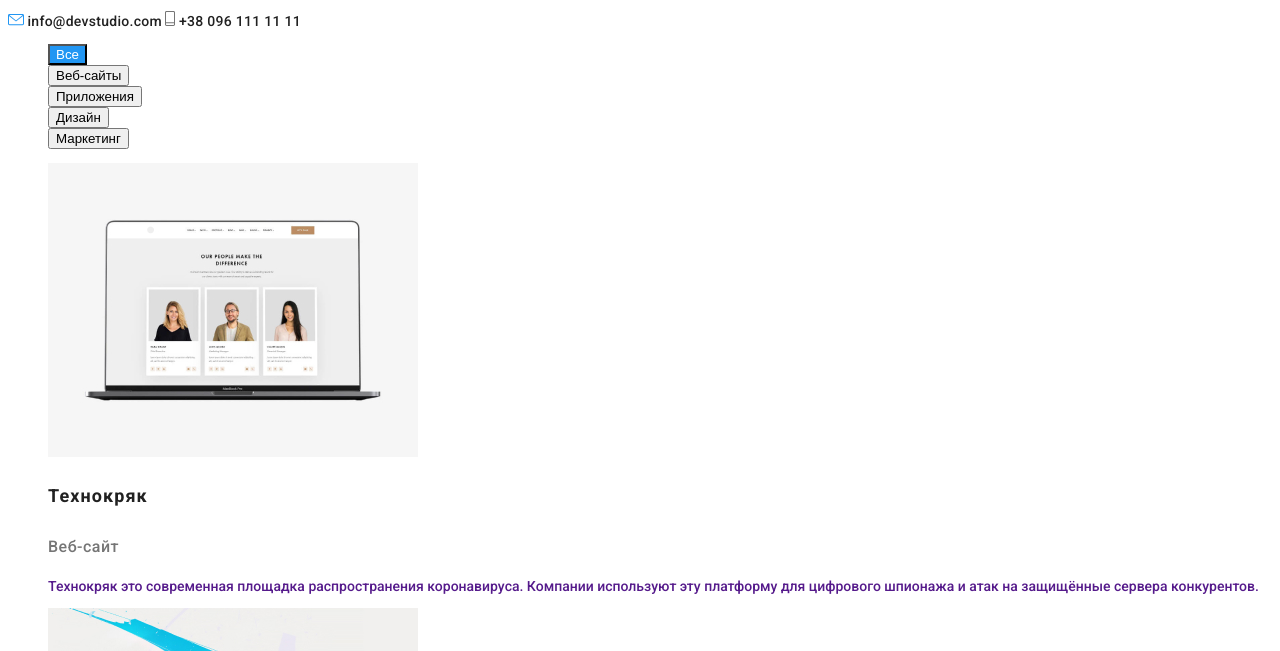
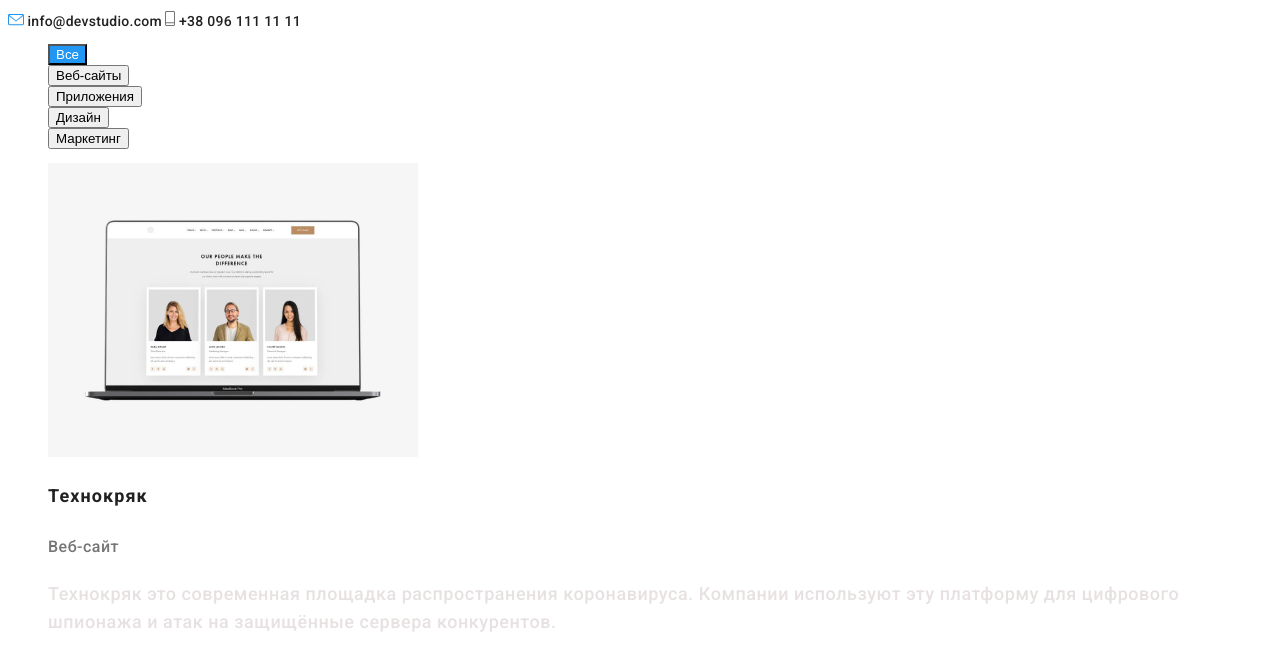
Before and after one commit to DarynaPolishchuk/goit-markup-hw-02, a plain HTML site: page portfolio.html in a window 1280 px wide. Shown: the part 104-755 px from the top of the page. Drawn offline with Linux system fonts and the light colour scheme.

Commit message:
добавлен стиль абацу в портфолио

```diff
--- a/css/style.css
+++ b/css/style.css
@@ -150,7 +150,6 @@ body {
   text-transform: uppercase;
 }
 .type-of-services-title {
-  font-style: normal;
   font-weight: bold;
   font-size: 18px;
   line-height: 2;
@@ -166,3 +165,10 @@ body {
   letter-spacing: 0.03em;
   color: var(--subtext-color);
 }
+.type-of-services-about-text {
+  font-weight: normal;
+  font-size: 18px;
+  line-height: 1.56;
+  letter-spacing: 0.03em;
+  color: #e7e1e1;
+}
--- a/portfolio.html
+++ b/portfolio.html
@@ -50,7 +50,7 @@
             <img src="./image/gallery/img1.jpg" alt="ноутбук" />
             <h3 class="type-of-services-title link">Технокряк</h3>
             <p class="type-of-services-about">Веб-сайт</p>
-            <p>
+            <p class="type-of-services-about-text">
               Технокряк это современная площадка распространения коронавируса.
               Компании используют эту платформу для цифрового шпионажа и атак на
               защищённые сервера конкурентов.
```
